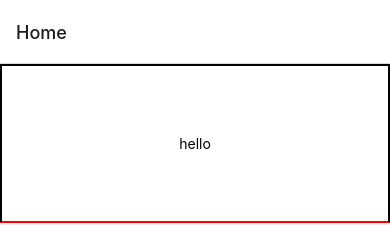
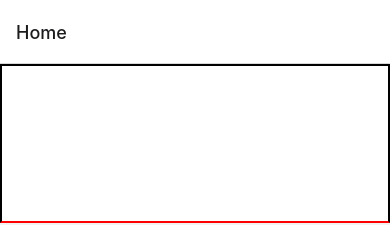
Before and after one commit to ameliaeiger/native-tarot, a React Native app: screen / in a window 390 px wide. Shown: the top 225 px of the page. Built offline with nearby package versions, Linux system fonts and the light colour scheme.

Commit message:
Add context. Add routing paths. Add view components.

```diff
--- a/App.js
+++ b/App.js
@@ -1,36 +1,72 @@
-import { StyleSheet, Text, View, Button } from 'react-native'
-import { NavigationContainer, useNavigation } from '@react-navigation/native'
-import { createNativeStackNavigator} from '@react-navigation/native-stack'
+import { useEffect, useState } from "react"
+import { NavigationContainer } from "@react-navigation/native"
+import { createNativeStackNavigator } from "@react-navigation/native-stack"
 
 // Components
-import { AppContext } from './src/components/AppContext.js'
-import Home from './src/components/Home.js'
+import { AppContext } from "./src/components/AppContext.js"
+import Home from "./src/components/Home.js"
+import Card from "./src/components/TarotCard.js"
+import CardDetails from "./src/components/CardDetails.js"
 
 // Data files
-import deck from "./src/data/tarot-deck.js"
+import tarotData from "./src/data/tarot-deck.js"
 
 // React Navigation
 const Stack = createNativeStackNavigator()
 
 const App = () => {
-  const context = {
-    test: "hello"
+  const deck = tarotData.cards
+  const [cardNames, setCardNames] = useState("")
+  const [id, setId] = useState("")
+  const [selected, setSelected] = useState("")
+
+  const randomNum = (max) => {
+    return Math.floor(Math.random() * max)
   }
 
-  const HomeScreen = ({navigation}) => {
-    return(
-      <Home navigation={navigation} />
-    )
+  const context = {
+    randomNum: randomNum,
+
+    deck: deck,
+    cardNames: cardNames,
+
+    id: id,
+    setId: setId,
+
+    selected: selected,
+    setSelected: setSelected,
   }
 
+  // useEffect(() => {
+  //   setContext()
+  // }, [])
+
+  // const setContext = () => {
+    // let names = deck.map((item) => {
+    //   return item.name
+    // })
+    // setCardNames(names)
+  // }
+
+  const HomeScreen = ({ navigation }) => {
+    return <Home navigation={navigation} />
+  }
+
+  const CardScreen = ({ navigation }) => {
+    return <Card navigation={navigation} />
+  }
+
+  const CardDetailsScreen = ({ navigation }) => {
+    return <CardDetails navigation={navigation} />
+  }
 
   return (
     <AppContext.Provider value={context}>
       <NavigationContainer>
         <Stack.Navigator>
-          <Stack.Screen name='Home' component={HomeScreen}
-          // options={logoutOption}
-          />
+          <Stack.Screen name="Home" component={HomeScreen} />
+          <Stack.Screen name="Card" component={CardScreen} />
+          <Stack.Screen name="CardDetails" component={CardDetailsScreen} />
         </Stack.Navigator>
       </NavigationContainer>
     </AppContext.Provider>
@@ -38,12 +74,3 @@ const App = () => {
 }
 
 export default App
-
-const styles = StyleSheet.create({
-  container: {
-    flex: 1,
-    backgroundColor: '#fff',
-    alignItems: 'center',
-    justifyContent: 'center',
-  },
-})
```
